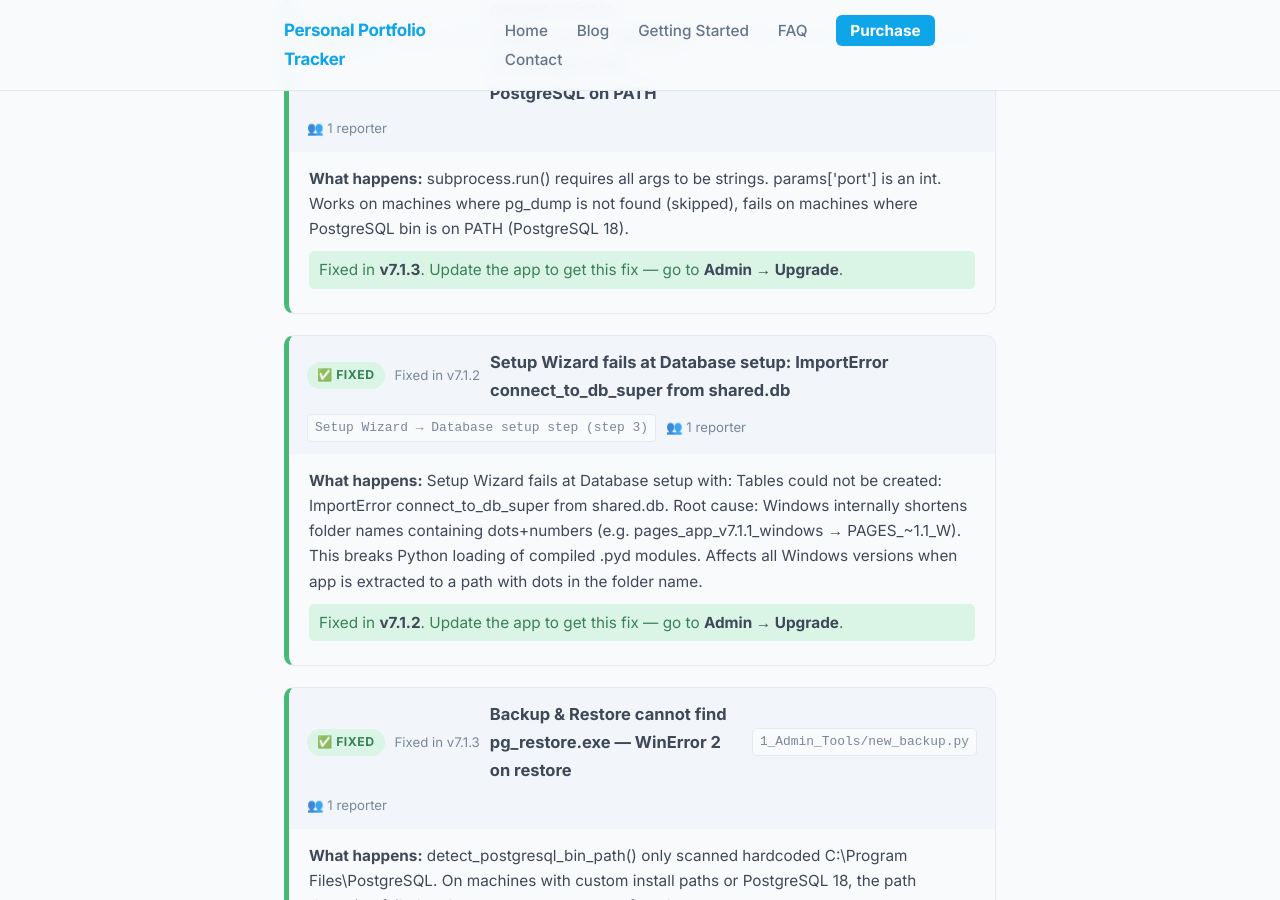
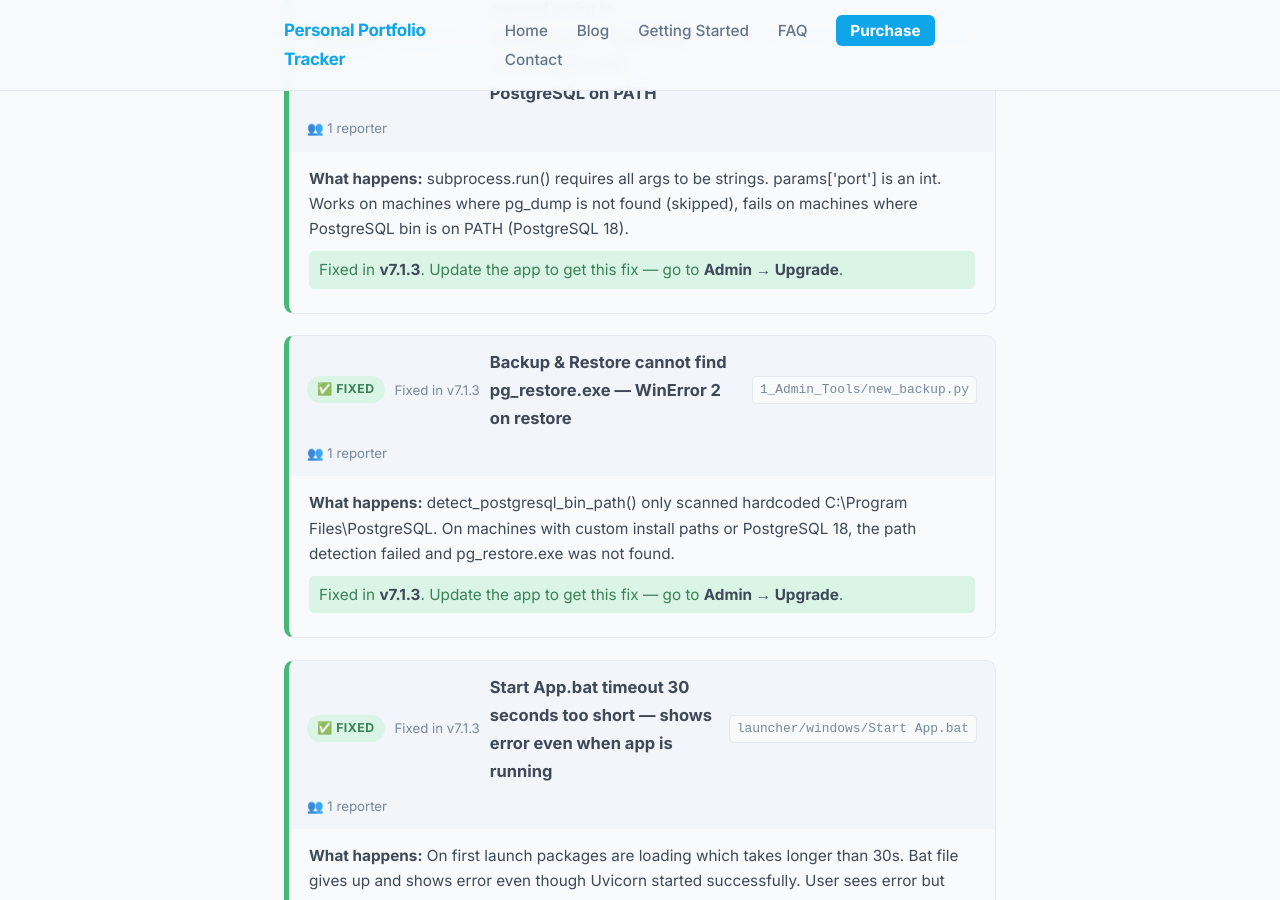
Before and after one commit to srikrishna2024/portfolio-tracker-blog, a Jekyll site: the page built from known-issues/index.html, in a window 1280 px wide and 900 px high, scrolled down 2649 px. Built offline with Jekyll 4.4.1, drawn with Linux system fonts in a browser that asks for light colours.

Commit message:
auto: sync known issues from bug_reports DB

```diff
--- a/known-issues/index.html
+++ b/known-issues/index.html
@@ -20,7 +20,7 @@ title: Known Issues & Workarounds
 
     <div class="ki-empty">
       <span class="ki-empty-icon">✅</span>
-      <p>No open issues in the current release (<strong>v7.1.3</strong>).<br>
+      <p>No open issues in the current release (<strong>v7.1.4</strong>).<br>
       If you are experiencing a problem, check the <a href="{{ '/faq/' | relative_url }}">FAQ</a>
       or use <strong>Admin → Report a Bug</strong> inside the app.</p>
     </div>
@@ -92,19 +92,6 @@ title: Known Issues & Workarounds
       </div>
       <div class="ki-body">
         <p><strong>What happens:</strong> subprocess.run() requires all args to be strings. params['port'] is an int. Works on machines where pg_dump is not found (skipped), fails on machines where PostgreSQL bin is on PATH (PostgreSQL 18).</p><p class="ki-fixed-note">Fixed in <strong>v7.1.3</strong>. Update the app to get this fix — go to <strong>Admin → Upgrade</strong>.</p>
-      </div>
-    </div>
-
-    <div class="ki-issue ki-fixed">
-      <div class="ki-header">
-        <span class="ki-badge ki-badge-fixed">✅ Fixed</span>
-        <span class="ki-version">Fixed in v7.1.2</span>
-        <h3 class="ki-title">Setup Wizard fails at Database setup: ImportError connect_to_db_super from shared.db</h3>
-        <span class="ki-page">Setup Wizard → Database setup step (step 3)</span>
-        <span class="ki-version">👥 1 reporter</span>
-      </div>
-      <div class="ki-body">
-        <p><strong>What happens:</strong> Setup Wizard fails at Database setup with: Tables could not be created: ImportError connect_to_db_super from shared.db. Root cause: Windows internally shortens folder names containing dots+numbers (e.g. pages_app_v7.1.1_windows → PAGES_~1.1_W). This breaks Python loading of compiled .pyd modules. Affects all Windows versions when app is extracted to a path with dots in the folder name.</p><p class="ki-fixed-note">Fixed in <strong>v7.1.2</strong>. Update the app to get this fix — go to <strong>Admin → Upgrade</strong>.</p>
       </div>
     </div>
 
```
